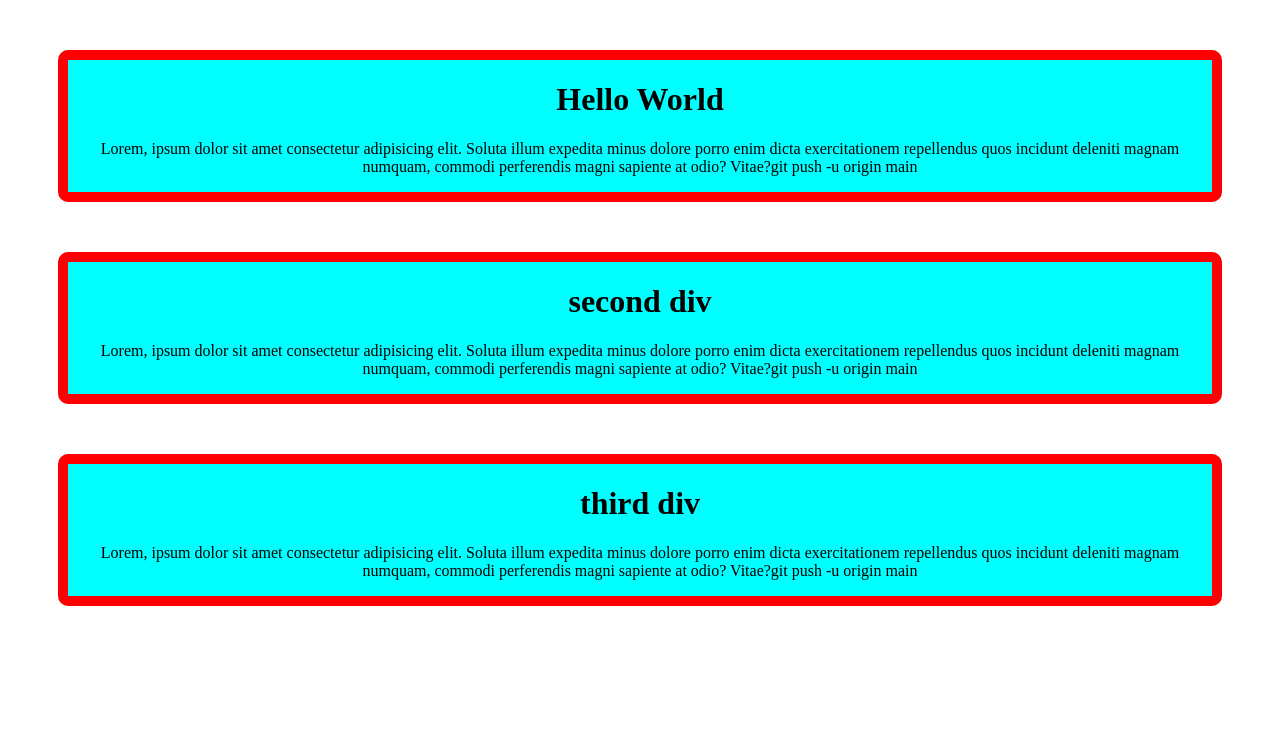
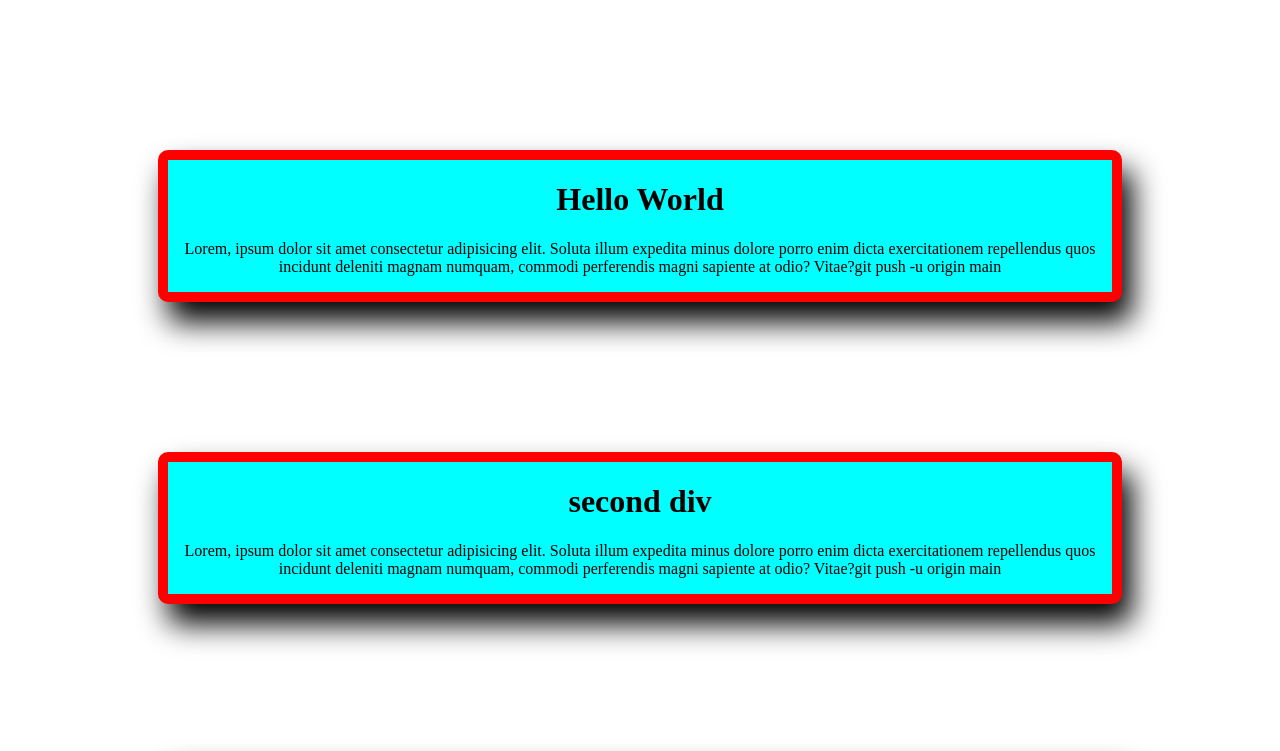
Before and after one commit to mdyeasiinhn/my-simple-website, a plain HTML site: page index.html in a window 1280 px wide. Shown: the top 751 px of the page. Drawn offline with Linux system fonts and the light colour scheme.

Commit message:
box shadow

```diff
--- a/style/blog.css
+++ b/style/blog.css
@@ -1,9 +1,10 @@
 div{
-    margin: 50px;
+    margin: 150px;
     padding: 0px;
     background-color: aqua;
     border: 10px solid red;
     border-radius:10px ;
     text-align: center;
     font-size: 16px;
+    box-shadow: 10px 20px 30px 0px;
 }
```
